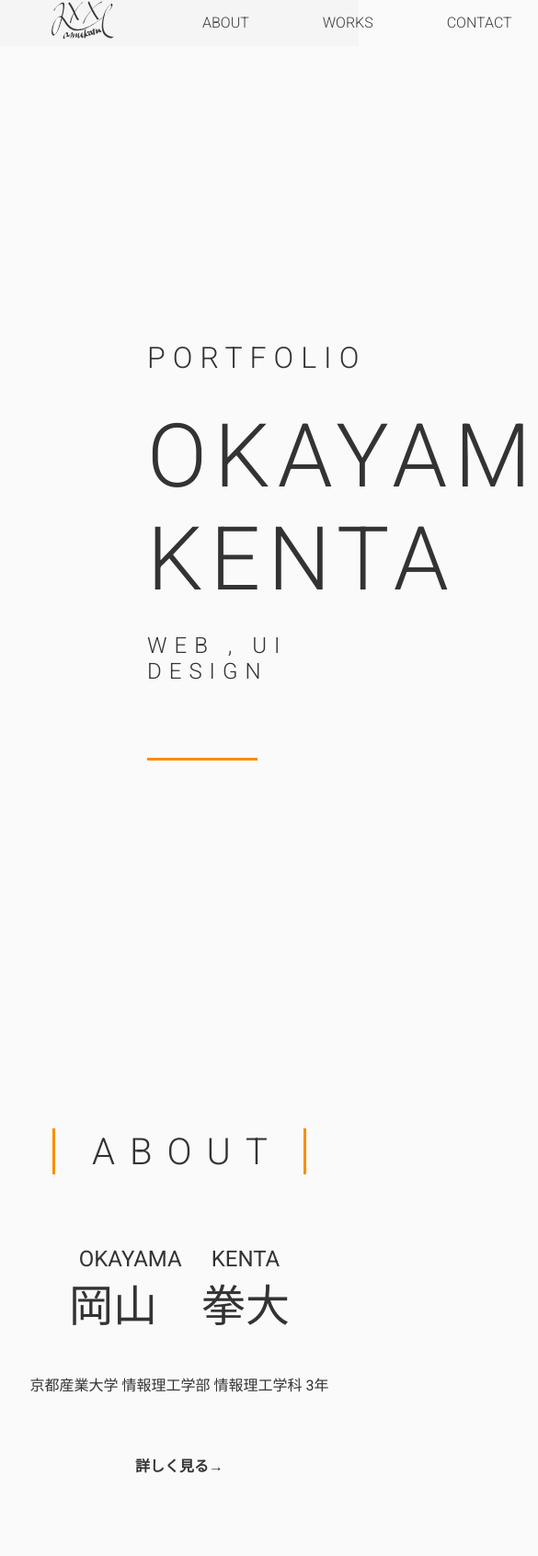
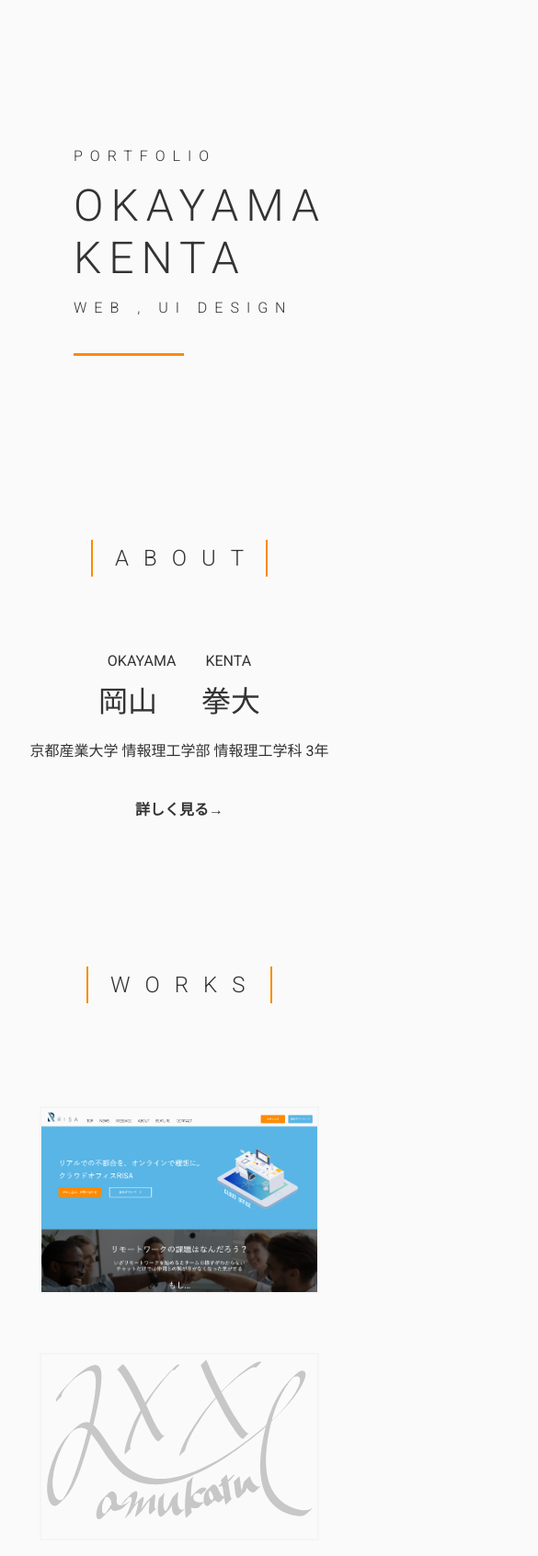
Before and after one commit to Hamukatu104/portfolio, a plain HTML site: page index.html in a window 390 px wide. Shown: the top 1692 px of the page at 92% size, 585 px wide, since content can reach past the window. Drawn offline with Linux system fonts and the light colour scheme.

Commit message:
add responsive
Signed-off-by: hamukatu <hamukatu104@gmail.com>

```diff
--- a/css/responsive.css
+++ b/css/responsive.css
@@ -4,25 +4,74 @@
  }
 }
 
-@media screen and (min-width: 415px){
+@media screen and (max-width: 415px){
+  header{
+   display: none;
+  }
   .top{
-   margin: 120px 0 200px 160px;
+   margin: 80px 0 200px 80px;
   }
  .sub-title1,.sub-title2{
-  font-size: 40px;
+  font-size: 16px;
+ }
+ .sub-title2{
+  margin-bottom: 40px;
  }
  .top-name{
-  font-size: 96px;
+  font-size: 48px;
+ }
+ .line-left,.line-right{
+  width: 2px;
+  height: 40px;
+ }
+ .title-sentence{
+  width: 140px;
+  font-size: 24px;
+  margin: 0 24px;
  }
 
+ .name-furigana{
+  margin-bottom: 8px;
+ }
+ .my-name,.name{
+  margin-bottom: 16px;
+ }
  .myoji-furigana,.namae-furigana{
+  font-size: 16px;
+ }
+ .myoji,.namae{
   font-size: 32px;
  }
- .myoji,.namae{
-  font-size: 56px;
-  margin-top: 16px;
+ .univ{
+  margin-bottom: 40px;
  }
- .univ{
-  font-size: 16px;
+
+ .title-sentence-works{
+  width: 150px;
+  font-size: 24px;
+  margin: 0 24px;
  }
+ .work{
+
+ }
+ .img-work{
+
+ }
+
+ .contact{
+  margin-bottom: 64px;
+ }
+ .title-sentence-contact{
+  width: 200px;
+  font-size: 24px;
+  margin: 0 24px;
+ }
+ .icons{
+  display: inline-block;
+  text-align: center;
+ }
+ .icon{
+  margin: 24px;
+ }
+
 }
--- a/css/stylesheet.css
+++ b/css/stylesheet.css
@@ -3,6 +3,7 @@ body{
  font-family: 'Roboto', sans-serif;
  background-color:#fafafa;
  color: #333;
+
 }
 
 /*ヘッダー*/
@@ -208,6 +209,7 @@ header{
 }
 .work{
  width: 300px;
+ min-width: 300px;
  height: 200px;
  overflow: hidden;
  position: relative;
--- a/index.html
+++ b/index.html
@@ -3,6 +3,7 @@
 
  <head>
   <meta charset="utf-8">
+  <meta name="viewport" content="width=device-width, initial-scale=1, minimum-scale=1, user-scalable=yes">
 	<title>Portfolio</title>
   <link rel="stylesheet" href="css/stylesheet.css">
   <link rel="stylesheet" href="css/responsive.css">
@@ -88,7 +89,7 @@
     </div>
     <div class="work portfolio">
      <a href="work-portfolio.html">
-      <img src="img/" class="img-work" alt="">
+      <img src="img/portfolio-head.png" class="img-work" alt="">
       <div class="mask">
        <p class="sentence-hover">Portfolio</p>
        <p class="sentence-hover">webデザイン・コーディング</p>
```
